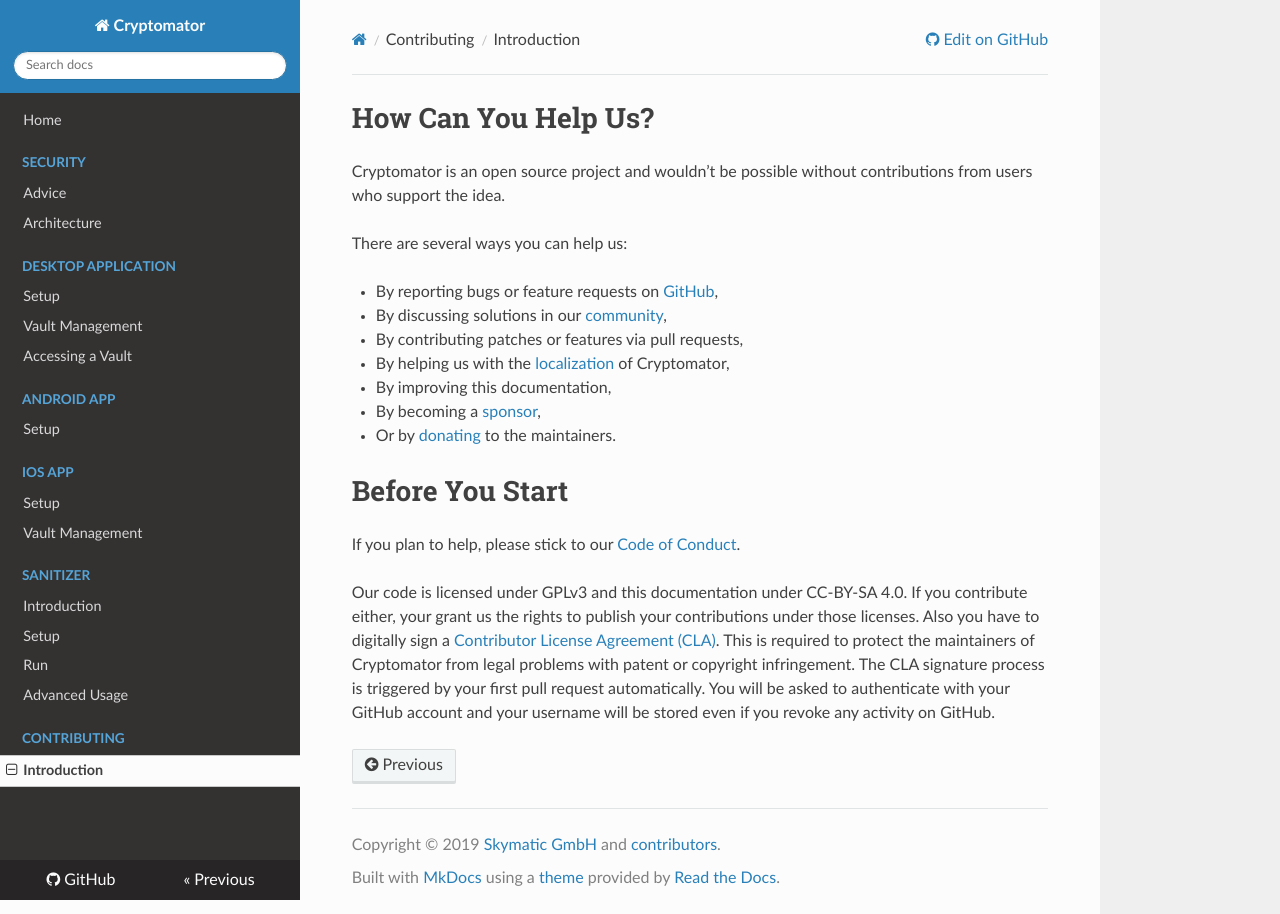
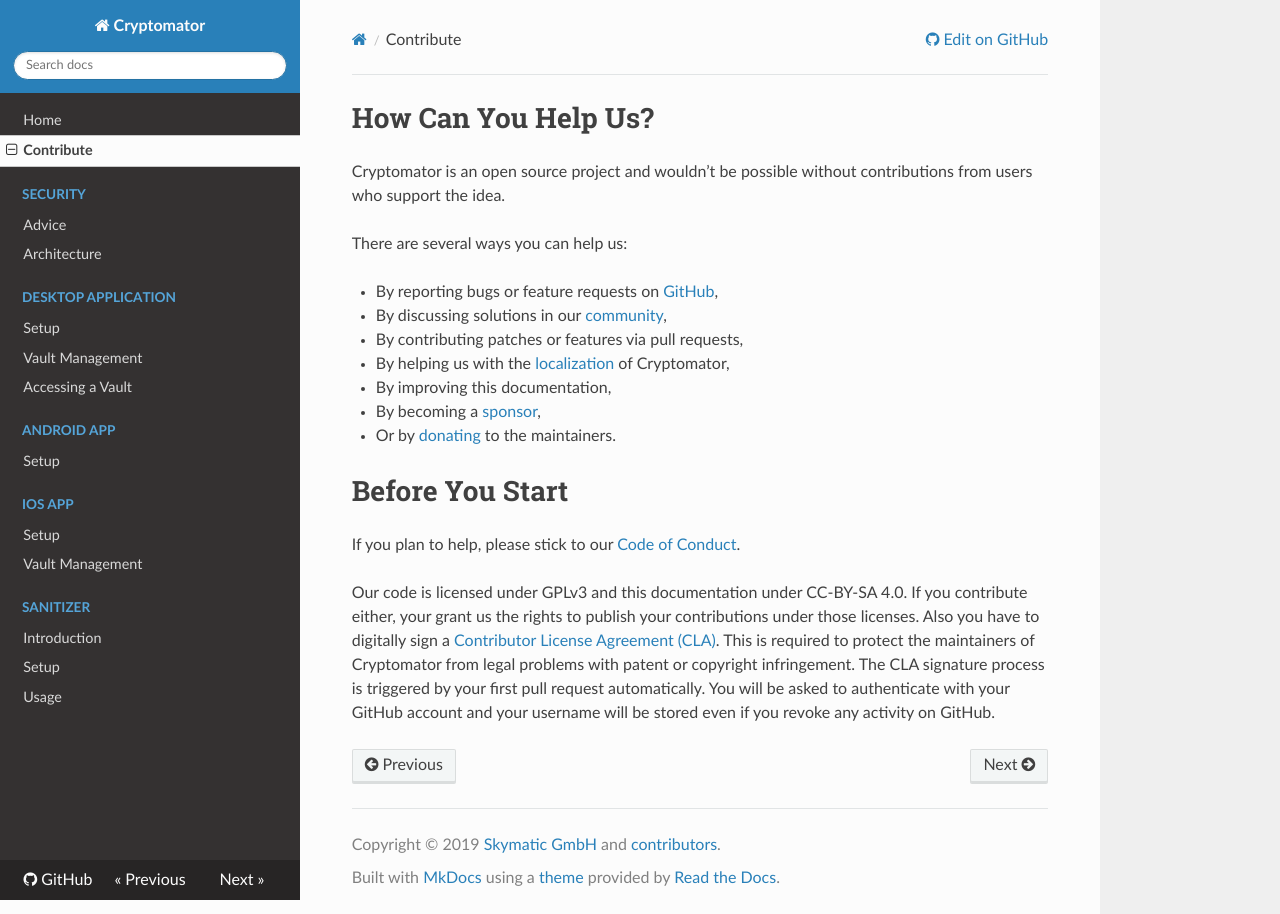
Before and after one commit to cryptomator/docs, an MkDocs documentation site: the page built from docs/contribute.md, in a window 1280 px wide. Built offline with MkDocs 1.6.1, drawn with Linux system fonts in a browser that asks for light colours; nearby versions of some CDN libraries.

Commit message:
moved some files around

```diff
--- a/mkdocs.yml
+++ b/mkdocs.yml
@@ -21,6 +21,7 @@
   - js/extra.js
 nav:
   - Home: index.md
+  - Contribute: contribute.md
   - Security:
     - Advice: security/advice.md
     - Architecture: security/architecture.md
@@ -36,7 +37,4 @@
   - Sanitizer:
     - Introduction: sanitizer/introduction.md
     - Setup: sanitizer/setup.md
-    - Run: sanitizer/run.md
-    - Advanced Usage: sanitizer/advanced_usage.md
-  - Contributing:
-    - Introduction: contributing/introduction.md
+    - Usage: sanitizer/usage.md
```
Also changed, not shown: docs/sanitizer/advanced_usage.md (deleted, +0 -12 lines), docs/sanitizer/usage.md (renamed from docs/sanitizer/run.md, +13 -0 lines), docs/contribute.md (renamed from docs/contributing/introduction.md).
